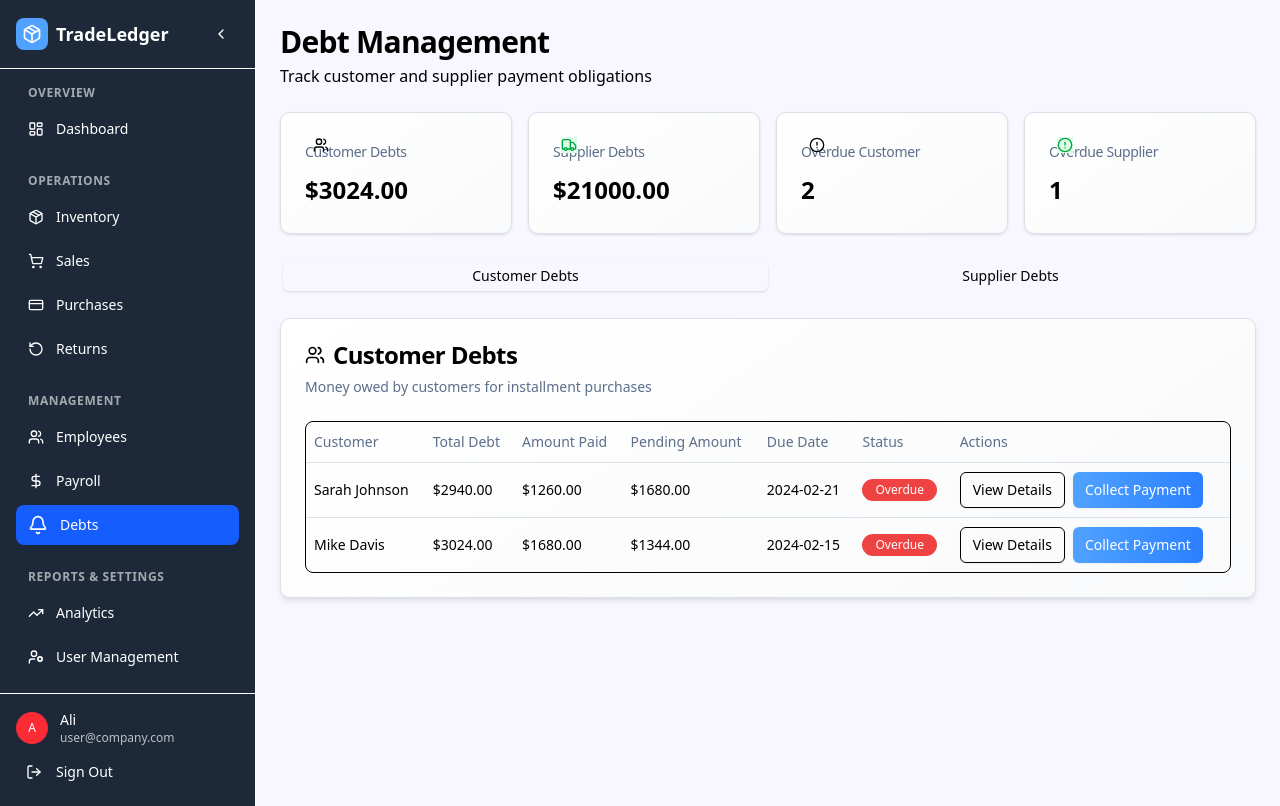
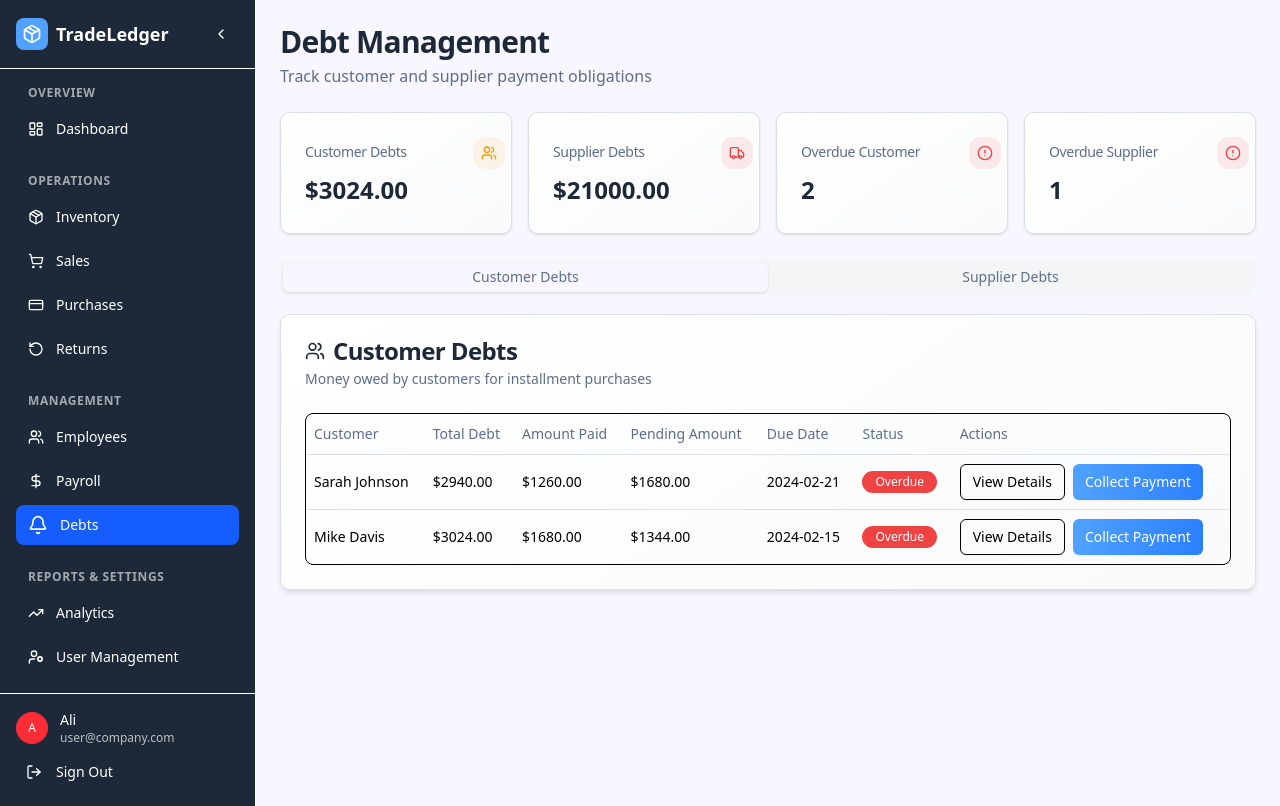
Before and after one commit to Sohrab-Malikzada/Store-Managment_Dashborad, a React (Vite) app: page /debts in a window 1280 px wide. Both pictures are taken after typing "name@example.com", "Sample123" into the empty fields and a click on the button "Sign In". Built offline with nearby package versions, Linux system fonts and the light colour scheme.

Commit message:
Debts.jsx is changed

```diff
--- a/src/Pages/Debts.jsx
+++ b/src/Pages/Debts.jsx
@@ -72,57 +72,66 @@ export default function Debts() {
       {/* Header */}
       <div className="flex items-center justify-between">
         <div>
-          <h1 className="text-3xl font-bold tracking-tight text-foreground">Debt Management</h1>
-          <p className="text-muted-foreground mt-1">
+          <h1 className="text-3xl font-bold tracking-tight text-[hsl(216,32%,17%)]">Debt Management</h1>
+          <p className="text-[hsl(216,20%,45%)] mt-1">
             Track customer and supplier payment obligations
           </p>
         </div>
       </div>
 
       {/* Stats Cards */}
-      <div className="grid gap-4 md:grid-cols-4">
+      <div className="grid  gap-4 md:grid-cols-4">
         <StatsCard
           title="Customer Debts"
           value={`$${totalCustomerDebt.toFixed(2)}`}
           icon={Users}
           variant="warning"
+          icanchange="items-center relative -m-66 -mt-6 -mr-44  h-4 w-4"
+          iconColor="bg-[hsl(38,92%,55%)]/10 text-[hsl(38,92%,50%)] rounded-[12px] p-2 h-8 w-8"
         />
         <StatsCard
           title="Supplier Debts"
           value={`$${totalSupplierDebt.toFixed(2)}`}
           icon={Truck}
           variant="destructive"
+          icanchange="items-center relative -m-66 -mt-6 -mr-44  h-4 w-4"
+          iconColor="bg-[hsl(0,84%,60%)]/10 text-[hsl(0,84%,60%)] rounded-[12px] p-2 h-8 w-8"
+
         />
         <StatsCard
           title="Overdue Customer"
           value={overdueCustomerDebts}
           icon={AlertCircle}
           variant="destructive"
+          icanchange="items-center relative -m-66 -mt-6 -mr-44  h-4 w-4"
+          iconColor="bg-[hsl(0,84%,60%)]/10 text-[hsl(0,84%,60%)] rounded-[12px] p-2 h-8 w-8"
         />
         <StatsCard
           title="Overdue Supplier"
           value={overdueSupplierDebts}
           icon={AlertCircle}
           variant="destructive"
+          icanchange="items-center relative -m-66 -mt-6 -mr-44  h-4 w-4"
+          iconColor="bg-[hsl(0,84%,60%)]/10 text-[hsl(0,84%,60%)] rounded-[12px] p-2 h-8 w-8"
         />
       </div>
 
       {/* Debts Tabs */}
       <Tabs defaultValue="customers" className="space-y-4">
-        <TabsList className="grid w-full grid-cols-2">
+        <TabsList className="mt-[1px] grid w-full grid-cols-2 bg-[hsl(210deg,20%,96.08%)]">
           <TabsTrigger value="customers">Customer Debts</TabsTrigger>
           <TabsTrigger value="suppliers">Supplier Debts</TabsTrigger>
         </TabsList>
 
         {/* Customer Debts */}
         <TabsContent value="customers">
-          <Card className="gradient-card shadow-soft">
+          <Card className="mt-[-5px] gradient-card shadow-soft">
             <CardHeader>
-              <CardTitle className="text-foreground flex items-center gap-2">
-                <Users className="h-5 w-5" />
+              <CardTitle className="text-[hsl(216,32%,17%)] flex items-center gap-2">
+                <Users className="h-5 w-5 text-[hsl(216,32%,17%)]" />
                 Customer Debts
               </CardTitle>
-              <CardDescription>
+              <CardDescription className="mt-[-4px]">
                 Money owed by customers for installment purchases
               </CardDescription>
             </CardHeader>
--- a/src/components/dashboard/StatsCard.jsx
+++ b/src/components/dashboard/StatsCard.jsx
@@ -18,6 +18,10 @@ export function StatsCard({trendchange, icanchange, box, title, value, icon: Ico
     else if (title.toLowerCase().includes("employees paid")) colorClass = "text-purple-600 bg-purple-100";
     else if (title.toLowerCase().includes("total paid this month")) colorClass = "text-blue-600 bg-blue-100";
     else if (title.toLowerCase().includes("pending payments")) colorClass = "text-red-600 bg-red-100";
+    else if (title.toLowerCase().includes("customer debts")) colorClass = "text-yellow-600 bg-yellow-100";
+    else if (title.toLowerCase().includes("supplier debts")) colorClass = "text-red-600 bg-red-100";
+    else if (title.toLowerCase().includes("overdue customer")) colorClass = "text-red-600 bg-red-100";
+    else if (title.toLowerCase().includes("overdue supplier")) colorClass = "text-red-600 bg-red-100";
 
     else if (title.toLowerCase().includes("supplier")) colorClass = "text-green-600 bg-green-100";
     else if (title.toLowerCase().includes("order")) colorClass = "text-purple-600 bg-purple-100";
@@ -38,7 +42,7 @@ export function StatsCard({trendchange, icanchange, box, title, value, icon: Ico
           <div className="flex  justify-start -ml-18 -mt-2  tracking-tight items-center text-sm font-medium text-[hsl(216,20%,45%)]  leading-none">
             {title}
           </div>
-          <div className="mt-4 -ml-18 space-x-7 flex justify-start text-2xl font-bold text-foreground leading-tight">
+          <div className="mt-4 -ml-18 space-x-7 flex justify-start text-2xl font-bold text-[hsl(216,32%,17%)] leading-tight">
             <span className="self-end">{value}</span>
           </div>
         </div>
--- a/src/components/ui/tabs.jsx
+++ b/src/components/ui/tabs.jsx
@@ -23,7 +23,7 @@ function TabsList({
     <TabsPrimitive.List
       data-slot="tabs-list"
       className={cn(
-        "bg-muted text-muted-foreground inline-flex h-9 w-fit items-center justify-center rounded-lg p-[3px]",
+        "bg-muted text-[hsl(216,20%,45%)] inline-flex h-9 w-fit items-center justify-center rounded-lg p-[3px]",
         className
       )}
       {...props} />
@@ -38,7 +38,7 @@ function TabsTrigger({
     <TabsPrimitive.Trigger
       data-slot="tabs-trigger"
       className={cn(
-        "data-[state=active]:bg-[hsl(248,250%,98.5%)] focus:shadow-none dark:data-[state=active]:text-[hsl(216,32%,17%)] focus-visible:border-ring focus-visible:ring-ring/50 focus-visible:outline-ring dark:data-[state=active]:border-none dark:data-[state=active]:bg-input/30 text-foreground dark:text-muted-foreground inline-flex h-[calc(100%-1px)] flex-1 items-center justify-center gap-1.5 rounded-md border border-transparent px-2 py-1 text-sm font-medium whitespace-nowrap transition-[color,box-shadow] focus-visible:ring-[3px] focus-visible:outline-1 disabled:pointer-events-none disabled:opacity-50 data-[state=active]:shadow-sm [&_svg]:pointer-events-none focus:[&_svg]:text-[hsl(216,32%,17%)] [&_svg:not([class*='size-'])]:size-4",
+        "data-[state=active]:bg-[hsl(248,250%,98.5%)] focus:shadow-none dark:data-[state=active]:text-[hsl(216,32%,17%)] focus-visible:border-ring focus-visible:ring-ring/50 focus-visible:outline-ring dark:data-[state=active]:border-none dark:data-[state=active]:bg-input/30  text-foreground dark:text-muted-foreground inline-flex h-[calc(100%-1px)] flex-1 items-center justify-center gap-1.5 rounded-md border border-transparent px-2 py-1 text-sm font-medium whitespace-nowrap transition-[color,box-shadow] focus-visible:ring-[3px] focus-visible:outline-1 disabled:pointer-events-none disabled:opacity-50 data-[state=active]:shadow-sm [&_svg]:pointer-events-none focus:[&_svg]:text-[hsl(216,32%,17%)] [&_svg:not([class*='size-'])]:size-4",
         className
       )}
       {...props} />
```
Lines whose indentation alone changed are shown as unchanged.
